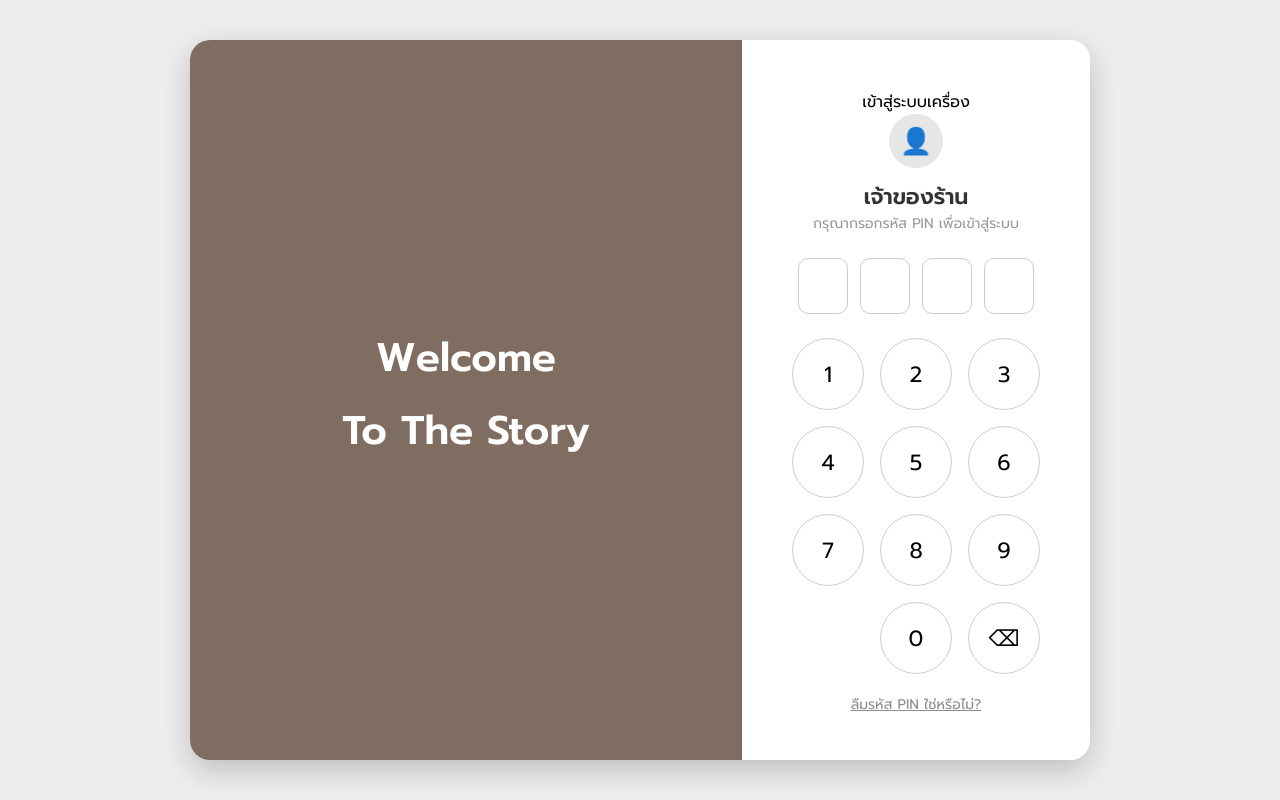
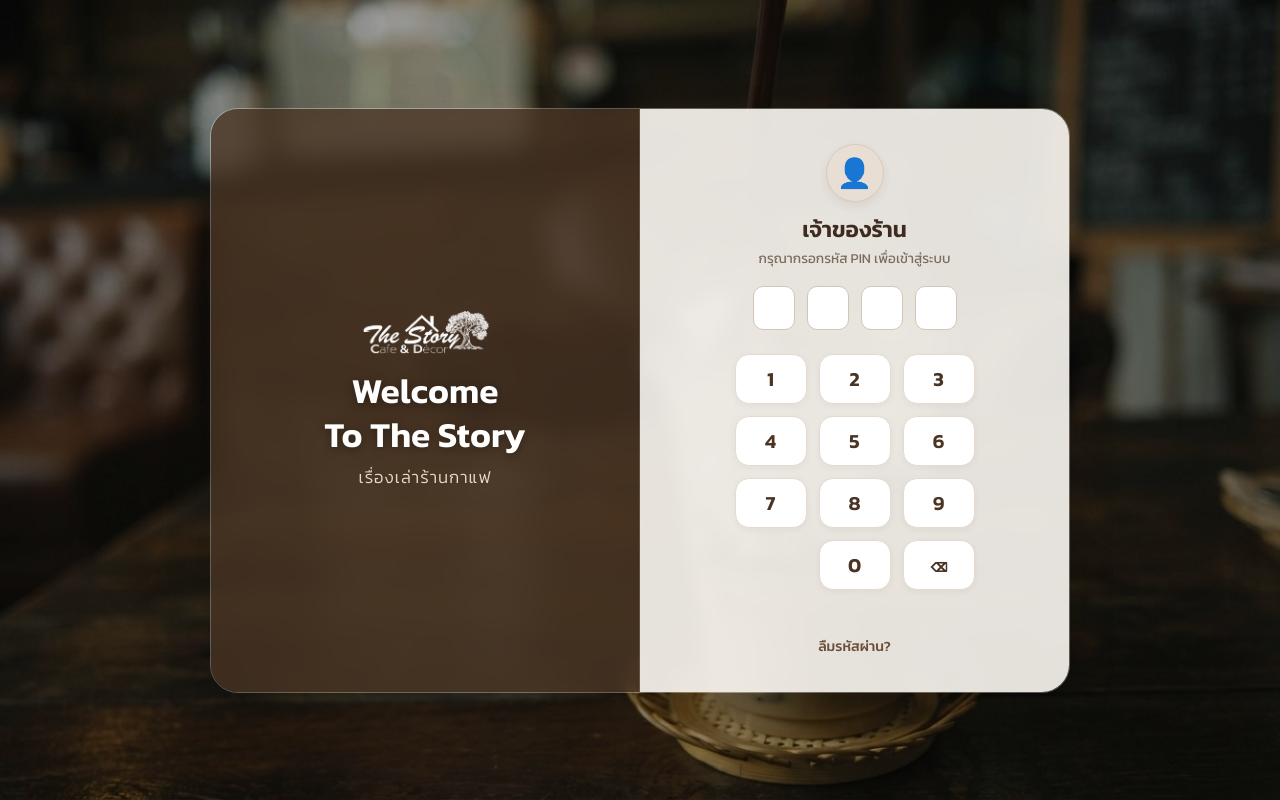
Before and after one commit to chontichano16-sketch/mypos, a PHP site: page /login.php in a window 1280 px wide. Run offline with PHP 8.4, Linux system fonts and the light colour scheme.

Commit message:
ตกแต่งlogin

```diff
--- a/login.php
+++ b/login.php
@@ -1,34 +1,43 @@
 <!DOCTYPE html>
-<html lang="en">
+<html lang="th">
 
 <head>
     <meta charset="UTF-8">
     <meta name="viewport" content="width=device-width, initial-scale=1.0">
-    <title>Document</title>
+    <title>เข้าสู่ระบบ - The Story</title>
+    <!-- Google Fonts: Kanit -->
+    <link rel="preconnect" href="https://fonts.googleapis.com">
+    <link rel="preconnect" href="https://fonts.gstatic.com" crossorigin>
+    <link href="https://fonts.googleapis.com/css2?family=Kanit:wght@300;400;500;600;700&display=swap" rel="stylesheet">
+    <!-- CSS File -->
     <link rel="stylesheet" href="style.css">
 </head>
 
 <body>
+
     <div class="card">
+        <!-- ฝั่งซ้าย: Welcome Banner -->
         <div class="left">
-            <div>
-                <!-- <div class="shop-icon"></div> -->
-                <div class="welcome-block">
-                    <h1>Welcome</h1>
-                    <h1>To The Story</h1>
-                </div>
+           <img src="img/Logogogo.png" alt="The Story Logo" class="welcome-logo" style="width: 140px; max-width: 140px; height: auto; display: block; margin: 0 auto 15px auto; filter: brightness(0) invert(1);">
+
+            <div class="welcome-block">
+                <h1>Welcome</h1>
+                <h1>To The Story</h1>
+                <p class="brand-sub">เรื่องเล่าร้านกาแฟ</p>
             </div>
         </div>
+
+        <!-- ฝั่งขวา: ฟอร์มใส่ PIN -->
         <form action="chk.php" method="post" id="loginForm">
             <input type="hidden" name="username" value="admin">
             <input type="hidden" name="pin" id="pin">
 
             <div class="right">
-                <div class="back-pill">เข้าสู่ระบบเครื่อง</div>
                 <div class="clerk-icon">👤</div>
                 <h2>เจ้าของร้าน</h2>
                 <p class="sub">กรุณากรอกรหัส PIN เพื่อเข้าสู่ระบบ</p>
 
+                <!-- จุดแสดงรหัส PIN -->
                 <div class="pin-dots" id="pinDots">
                     <div class="pin-box"></div>
                     <div class="pin-box"></div>
@@ -36,6 +45,7 @@
                     <div class="pin-box"></div>
                 </div>
 
+                <!-- แป้นพิมพ์ตัวเลข -->
                 <div class="keypad" id="keypad">
                     <div class="key" data-k="1">1</div>
                     <div class="key" data-k="2">2</div>
@@ -49,12 +59,19 @@
                     <div class="key empty"></div>
                     <div class="key" data-k="0">0</div>
                     <div class="key" data-k="back">⌫</div>
-                </div><a href="#" class="forgot-pin">ลืมรหัส PIN ใช่หรือไม่?</a>
+                </div>
 
+                <!-- ข้อความแสดงสถานะ error -->
                 <div class="status" id="status"></div>
+
+                <!-- ลิงก์ลืมรหัสผ่าน -->
+                <div class="forgot-password">
+                    <a href="forgot-password.php">ลืมรหัสผ่าน?</a>
+                </div>
             </div>
         </form>
     </div>
+
     <script src="script.js"></script>
 </body>
 
--- a/style.css
+++ b/style.css
@@ -1,182 +1,273 @@
-/* ของหน้า login */
-@import url('https://fonts.googleapis.com/css2?family=Prompt:wght@300;400;600&display=swap');
+@import url('https://fonts.googleapis.com/css2?family=Kanit:wght@300;400;500;600;700&display=swap');
 
 * {
     margin: 0;
     padding: 0;
     box-sizing: border-box;
-    font-family: 'Prompt', sans-serif;
+    font-family: 'Kanit', sans-serif;
 }
 
-* {
-    -webkit-tap-highlight-color: transparent;
-}
-
+/* พื้นหลังหลัก */
 body {
-    font-family: Arial, sans-serif;
-    background-color: #ededed;
-    margin: 0;
+    background-image: url('img/88.jpg');
+    background-repeat: no-repeat;
+    background-position: center center;
+    background-attachment: fixed;
+    background-size: cover;
+    min-height: 100vh;
     display: flex;
     justify-content: center;
     align-items: center;
-    height: 100vh;
-    -webkit-user-select: none;
+    padding: 20px;
+    position: relative;
+}
+
+/* เลเยอร์กรองแสงพื้นหลัง */
+body::before {
+    content: '';
+    position: absolute;
+    top: 0;
+    left: 0;
+    right: 0;
+    bottom: 0;
+    background: rgba(0, 0, 0, 0.3);
+    z-index: 0;
+}
+
+/* กรอบการ์ดหลัก */
+.card {
+    position: relative;
+    z-index: 1;
+    width: 100%;
+    max-width: 860px;
+    border-radius: 28px;
+    box-shadow: 0 20px 40px rgba(0, 0, 0, 0.25);
+    display: flex;
+    overflow: hidden;
+    align-items: stretch;
+    border: 1px solid rgba(255, 255, 255, 0.3);
+    backdrop-filter: blur(8px);
+    -webkit-backdrop-filter: blur(8px);
+}
+
+form {
+    display: flex;
+    width: 50%;
+}
+
+/* -----------------------------------
+   ฝั่งซ้าย (Welcome Banner)
+----------------------------------- */
+.left {
+    width: 50%;
+    background: rgba(74, 53, 37, 0.78);
+    color: #ffffff;
+    padding: 40px 30px;
+    display: flex;
+    flex-direction: column;
+    justify-content: center;
+    align-items: center;
+    text-align: center;
+    border-right: 1px solid rgba(255, 255, 255, 0.15);
+}
+
+/* 📍 ย่อขนาดโลโก้ให้พอดี ไม่ล้นการ์ด + ปรับสีเป็นสีขาว */
+.left img.welcome-logo,
+.welcome-logo {
+    width: 130px !important;
+    max-width: 130px !important;
+    height: auto !important;
+    margin-bottom: 18px;
+    object-fit: contain;
+    display: block;
+    filter: brightness(0) invert(1);
+}
+
+.welcome-block h1 {
+    font-size: 2.2rem;
+    font-weight: 600;
+    line-height: 1.25;
+    color: #ffffff;
+    text-shadow: 0 2px 8px rgba(0, 0, 0, 0.3);
+}
+
+.brand-sub {
+    margin-top: 8px;
+    font-size: 1.05rem;
+    color: #ebd9c8;
+    font-weight: 300;
+    letter-spacing: 1px;
+}
+
+/* -----------------------------------
+   ฝั่งขวา (PIN Keypad)
+----------------------------------- */
+.right {
+    width: 100%;
+    background: rgba(247, 243, 238, 0.92);
+    padding: 35px 25px;
+    display: flex;
+    flex-direction: column;
+    align-items: center;
+    justify-content: center;
+}
+
+.clerk-icon {
+    font-size: 1.8rem;
+    background: #e8ded4;
+    color: #5c4331;
+    width: 58px;
+    height: 58px;
+    display: flex;
+    align-items: center;
+    justify-content: center;
+    border-radius: 50%;
+    margin-bottom: 10px;
+    border: 1px solid #d9cbbe;
+    box-shadow: 0 4px 10px rgba(74, 53, 37, 0.08);
+}
+
+h2 {
+    color: #3d2b1f;
+    font-size: 1.4rem;
+    font-weight: 600;
+    margin-bottom: 2px;
+}
+
+.sub {
+    color: #7d6b5d;
+    font-size: 0.85rem;
+    margin-bottom: 18px;
+}
+
+/* จุดแสดง PIN */
+.pin-dots {
+    display: flex;
+    justify-content: center;
+    align-items: center;
+    gap: 12px;
+    margin-bottom: 24px;
+    width: 100%;
+}
+
+.pin-box {
+    width: 42px;
+    height: 44px;
+    border-radius: 10px;
+    border: 1.5px solid #d4c4b5;
+    background-color: #ffffff;
+    display: flex;
+    align-items: center;
+    justify-content: center;
+    font-size: 1.5rem;
+    line-height: 1;
+    transition: all 0.2s ease;
+}
+
+.pin-box.active {
+    border-color: #7a5839;
+    background-color: #7a5839;
+    box-shadow: 0 0 8px rgba(122, 88, 57, 0.3);
+}
+
+/* ปุ่มกดตัวเลข Keypad */
+.keypad {
+    display: grid;
+    grid-template-columns: repeat(3, 1fr);
+    gap: 12px;
+    width: 100%;
+    max-width: 240px;
+    margin: 0 auto 10px auto;
+}
+
+.key {
+    background: #ffffff;
+    color: #4a3525;
+    height: 50px;
+    border-radius: 14px;
+    display: flex;
+    align-items: center;
+    justify-content: center;
+    font-size: 1.25rem;
+    font-weight: 600;
+    cursor: pointer;
+    border: 1px solid #e6dad0;
+    box-shadow: 0 2px 6px rgba(74, 53, 37, 0.05);
+    transition: all 0.15s ease;
     user-select: none;
 }
 
-.card {
-    display: flex;
-    width: 90%;
-    max-width: 900px;
-    height: 90%;
-    background-color: #fffaf2;
-    border-radius: 20px;
-    overflow: hidden;
-    box-shadow: 0 10px 30px rgba(0, 0, 0, 0.2);
-}
-
-/* ฝั่งซ้าย */
-.left {
-    display: flex;
-    justify-content: center;
-    align-items: center;
-    flex: 1;
-    background-color: #806d62;
-    color: white;
-    padding: 50px;
-}
-
-.left h1 {
-    text-align: center;
-    font-size: 40px;
-    margin: 0 0 12px 0;
-}
-
-/* ฝั่งขวา ฟอร์ม PIN */
-.right {
-    padding: 50px;
-    text-align: center;
-    background-color: #fff;
-}
-
-.clerk-icon {
-    width: 54px;
-    height: 54px;
-    background-color: #e6e6e6;
-    border-radius: 50%;
-    font-size: 26px;
-    margin: 0 auto 12px auto;
-    display: flex;
-    align-items: center;
-    justify-content: center;
-    box-sizing: border-box;
-}
-
-.right h2 {
-    margin: 0;
-    color: #333;
-    font-size: 22px;
-}
-
-.right .sub {
-    color: #999;
-    font-size: 14px;
-    margin-bottom: 24px;
-}
-
-/* ช่องแสดง PIN */
-.pin-dots {
-    display: flex;
-    justify-content: center;
-    gap: 12px;
-    margin-bottom: 24px;
-}
-
-.pin-box {
-    width: 50px;
-    height: 56px;
-    border: 1px solid #ccc;
-    border-radius: 10px;
-    font-size: 28px;
-    display: flex;
-    align-items: center;
-    justify-content: center;
-    box-sizing: border-box;
-}
-
-.pin-box.filled {
-    border-color: #a3a3a3;
-}
-
-/* ปุ่มกดตัวเลข  */
-.keypad {
-    display: grid;
-    grid-template-columns: 72px 72px 72px;
-    gap: 16px;
-    justify-content: center;
-}
-
-.key {
-    width: 72px;
-    height: 72px;
-    border: 1px solid #ccc;
-    border-radius: 50%;
-    background-color: white;
-    font-size: 22px;
-    touch-action: manipulation;
-    display: flex;
-    align-items: center;
-    justify-content: center;
-    padding: 0;
-    box-sizing: border-box;
+.key:hover {
+    background: #6b4e37;
+    color: #ffffff;
+    border-color: #6b4e37;
 }
 
 .key:active {
-    background-color: #e4e4e4;
-    border-color: #737373;
+    transform: scale(0.95);
+    background: #4a3525;
+    border-color: #4a3525;
+    color: #ffffff;
 }
 
 .key.empty {
+    background: transparent;
     border: none;
-    background-color: transparent;
+    box-shadow: none;
+    cursor: default;
+    pointer-events: none;
 }
 
-/* ข้อความแจ้งผล */
 .status {
-    margin-top: 18px;
-    font-size: 14px;
-    font-weight: bold;
-    color: green;
+    margin-top: 6px;
+    font-size: 0.82rem;
+    color: #c0392b;
     min-height: 18px;
+    text-align: center;
 }
 
-.status.err {
-    color: red;
+.forgot-password {
+    margin-top: 12px;
+    font-size: 0.88rem;
+    text-align: center;
 }
 
-/* จอไอแพดแนวตั้ง: เรียงเป็นแนวตั้งแทน */
-@media (max-width: 700px) {
+.forgot-password a {
+    color: #6b4e37;
+    text-decoration: none;
+    font-weight: 500;
+    transition: color 0.2s ease, text-decoration 0.2s ease;
+}
+
+.forgot-password a:hover {
+    color: #3d2b1f;
+    text-decoration: underline;
+}
+
+/* รองรับมือถือ */
+@media (max-width: 768px) {
     .card {
         flex-direction: column;
-        width: 95%;
+        max-width: 380px;
     }
 
     .left {
-        padding: 30px;
-        text-align: center;
+        width: 100%;
+        padding: 30px 20px;
+        border-right: none;
+        border-bottom: 1px solid rgba(255, 255, 255, 0.15);
     }
 
-    .shop-icon {
-        margin: 0 auto 16px auto;
+    .left img.welcome-logo,
+    .welcome-logo {
+        max-width: 110px !important;
+    }
+
+    form {
+        width: 100%;
+    }
+
+    .right {
+        padding: 30px 20px;
     }
 }
-
-/* ปุ่มลืมรหัสผ่าน */
-.forgot-pin {
-    display: block;
-    text-align: center;
-    margin-top: 20px;
-    color: #8c8c8c;
-    font-size: 14px;
-    transition: color 0.3s ease;
-}
```
Also changed, not shown: script.js (+67 -55 lines), img/2.jpg (added), img/3.jpg (added), img/88.jpg (added), img/Logogogo.png (added), img/logoPNG.jpg (added), img/the1.jpg (added).
